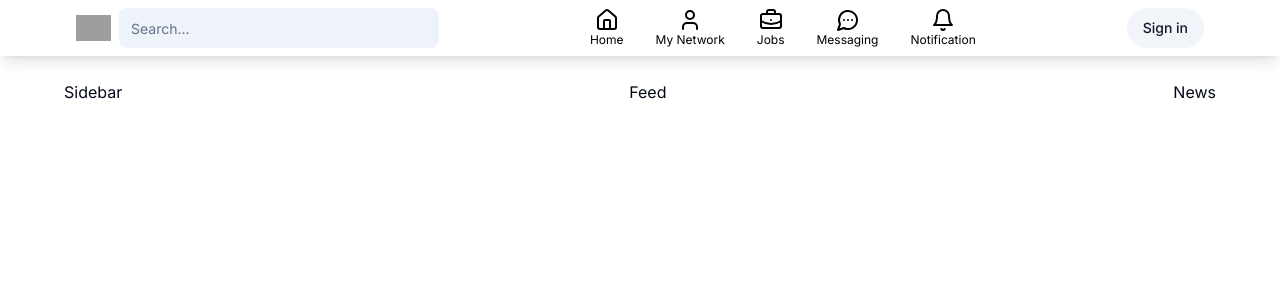
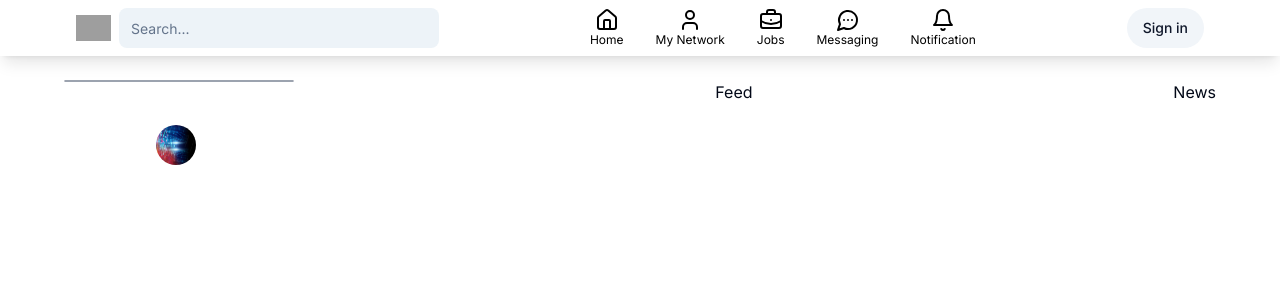
Before and after one commit to smiledelivery/linkBlog, a Next.js app: page / in a window 1280 px wide. Shown: the top 300 px of the page. Built offline with nearby package versions, Linux system fonts and the light colour scheme; no server answers; grey boxes are pictures that could not be loaded.

Commit message:
test app 1.5

```diff
--- a/components/Sidebar.tsx
+++ b/components/Sidebar.tsx
@@ -1,9 +1,30 @@
 import React from 'react'
+import Image from 'next/image'
+import ProfilePhoto from './shared/ProfilePhoto'
 
-const Sidebar = () => {
+
+const Sidebar = async ({ user }: { user: any }) => {
   return (
-    <div>
-      Sidebar
+    <div className='hidden md:block w-[20%] h-fit border border-gray-400 bg-white rounded-lg'>
+      <div className='flex flex-col items-center relative '>
+        <div>
+          {
+            user && (
+              <Image
+                src={'/banner.jpg'}
+                alt='banner'
+                width={200}
+                height={200}
+                className='w-full  h-full rounded-t'
+              />
+            )
+          }
+        </div>
+        <div className='my-1 absolute top-10 left-[40%]'>
+          <ProfilePhoto
+            src={user ? user?.imageUrl! : '/banner.jpg'} />
+        </div>
+      </div>
     </div>
   )
 }
--- a/components/shared/ProfilePhoto.tsx
+++ b/components/shared/ProfilePhoto.tsx
@@ -1,9 +1,12 @@
 import React from 'react'
+import { Avatar, AvatarImage } from '../ui/avatar'
 
-const ProfilePhoto = ({src} : {src: string}) => {
+const ProfilePhoto = ({ src }: { src: string }) => {
   return (
     <div>
-
+      <Avatar className='cursor-pointer'>
+        <AvatarImage src={src} alt='banner' />
+      </Avatar>
     </div>
   )
 }
--- /dev/null
+++ b/components/ui/avatar.tsx
@@ -0,0 +1,50 @@
+"use client"
+
+import * as React from "react"
+import * as AvatarPrimitive from "@radix-ui/react-avatar"
+
+import { cn } from "@/lib/utils"
+
+const Avatar = React.forwardRef<
+  React.ElementRef<typeof AvatarPrimitive.Root>,
+  React.ComponentPropsWithoutRef<typeof AvatarPrimitive.Root>
+>(({ className, ...props }, ref) => (
+  <AvatarPrimitive.Root
+    ref={ref}
+    className={cn(
+      "relative flex h-10 w-10 shrink-0 overflow-hidden rounded-full",
+      className
+    )}
+    {...props}
+  />
+))
+Avatar.displayName = AvatarPrimitive.Root.displayName
+
+const AvatarImage = React.forwardRef<
+  React.ElementRef<typeof AvatarPrimitive.Image>,
+  React.ComponentPropsWithoutRef<typeof AvatarPrimitive.Image>
+>(({ className, ...props }, ref) => (
+  <AvatarPrimitive.Image
+    ref={ref}
+    className={cn("aspect-square h-full w-full", className)}
+    {...props}
+  />
+))
+AvatarImage.displayName = AvatarPrimitive.Image.displayName
+
+const AvatarFallback = React.forwardRef<
+  React.ElementRef<typeof AvatarPrimitive.Fallback>,
+  React.ComponentPropsWithoutRef<typeof AvatarPrimitive.Fallback>
+>(({ className, ...props }, ref) => (
+  <AvatarPrimitive.Fallback
+    ref={ref}
+    className={cn(
+      "flex h-full w-full items-center justify-center rounded-full bg-muted",
+      className
+    )}
+    {...props}
+  />
+))
+AvatarFallback.displayName = AvatarPrimitive.Fallback.displayName
+
+export { Avatar, AvatarImage, AvatarFallback }
--- a/package.json
+++ b/package.json
@@ -10,6 +10,7 @@
   },
   "dependencies": {
     "@clerk/nextjs": "^5.2.2",
+    "@radix-ui/react-avatar": "^1.1.0",
     "@radix-ui/react-slot": "^1.1.0",
     "class-variance-authority": "^0.7.0",
     "clsx": "^2.1.1",
```
Also changed, not shown: public/banner.jpg (added), 1 other file (tests, documents, lock files or other folders).
